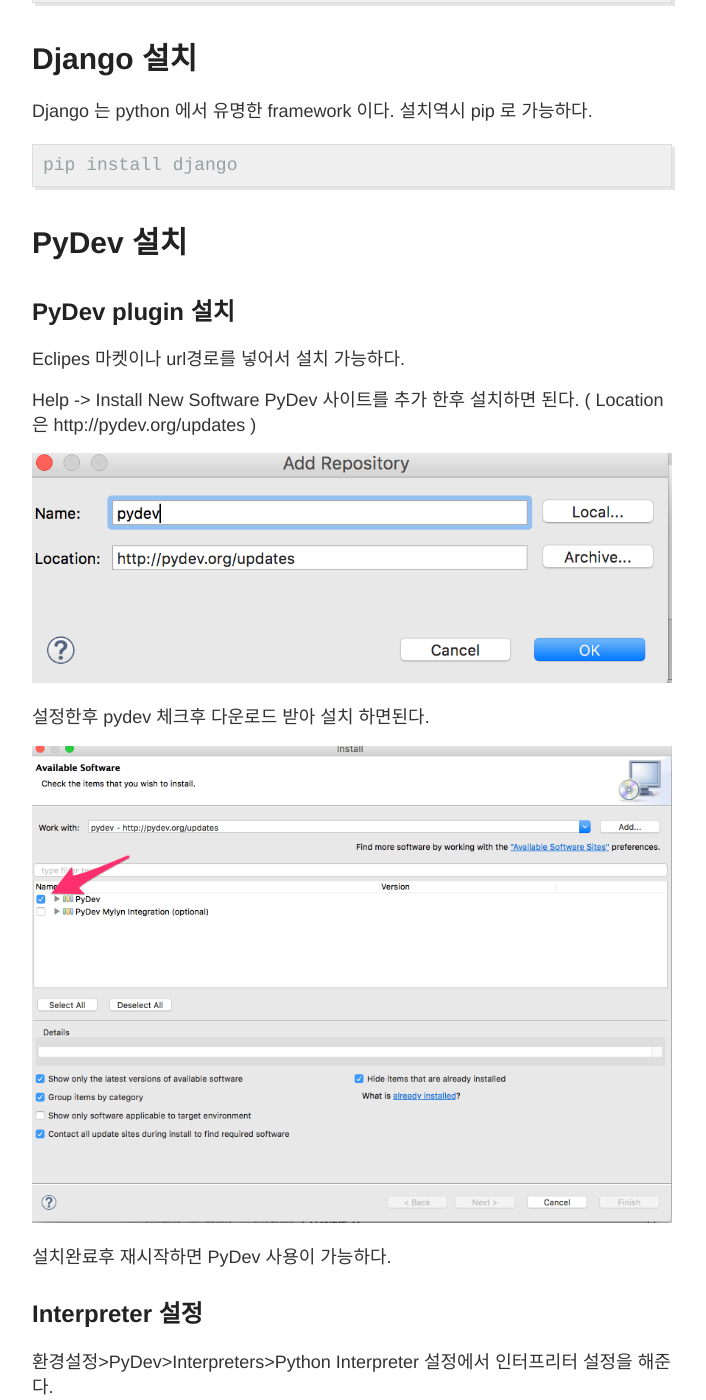
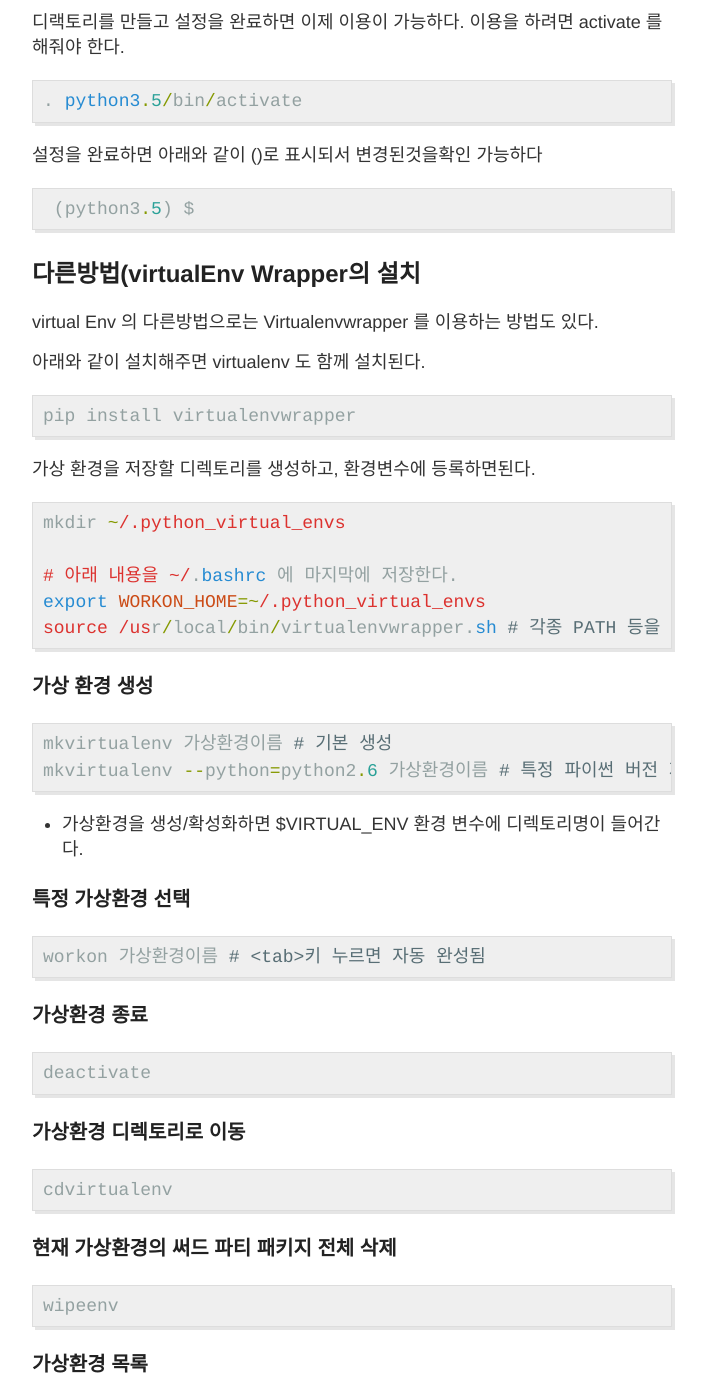
Before and after one commit to xmlangel/xmlangel.github.io, a Jekyll site: the page built from _posts/2017-08-12-pydev-setup.md, in a window 1280 px wide and 1400 px high, scrolled down 1477 px. Shown: the whole window, without its empty margins (288-994 px from the left). Built offline with Jekyll 4.4.1, drawn with Linux system fonts in a browser that asks for light colours; nearby versions of some CDN libraries; comment, search, counter and statistics services are not loaded; some of the changed text lies outside the part shown.

Commit message:
virtualenvwrapper 추가

```diff
--- a/_posts/2017-08-12-pydev-setup.md
+++ b/_posts/2017-08-12-pydev-setup.md
@@ -54,6 +54,75 @@ virtualenv --python=python3.5 python3.5
 {% highlight ruby %}
  (python3.5) $
 {% endhighlight %}
+## 다른방법(virtualEnv Wrapper의 설치
+virtual Env 의 다른방법으로는 Virtualenvwrapper 를 이용하는 방법도 있다.
+
+아래와 같이 설치해주면 virtualenv 도 함께 설치된다.
+
+{% highlight ruby %}
+pip install virtualenvwrapper
+{% endhighlight %}
+
+가상 환경을 저장할 디렉토리를 생성하고, 환경변수에 등록하면된다.
+
+{% highlight ruby %}
+
+mkdir ~/.python_virtual_envs
+
+# 아래 내용을 ~/.bashrc 에 마지막에 저장한다.
+export WORKON_HOME=~/.python_virtual_envs
+source /usr/local/bin/virtualenvwrapper.sh # 각종 PATH 등을 설정해줌.
+{% endhighlight %}
+
+### 가상 환경 생성
+{% highlight ruby %}
+mkvirtualenv 가상환경이름 # 기본 생성
+mkvirtualenv --python=python2.6 가상환경이름 # 특정 파이썬 버전 지정해서 생성
+{% endhighlight %}
+
+-  가상환경을 생성/확성화하면 $VIRTUAL_ENV 환경 변수에 디렉토리명이 들어간다.
+
+### 특정 가상환경 선택
+{% highlight ruby %}
+workon 가상환경이름 # <tab>키 누르면 자동 완성됨
+{% endhighlight %}
+
+### 가상환경 종료
+{% highlight ruby %}
+
+deactivate
+{% endhighlight %}
+
+### 가상환경 디렉토리로 이동
+{% highlight ruby %}
+
+cdvirtualenv
+{% endhighlight %}
+
+### 현재 가상환경의 써드 파티 패키지 전체 삭제
+{% highlight ruby %}
+
+wipeenv
+{% endhighlight %}
+
+### 가상환경 목록
+{% highlight ruby %}
+
+lsvirtualenv
+{% endhighlight %}
+
+### 가상환경 삭제
+{% highlight ruby %}
+
+rmvirtualenv
+{% endhighlight %}
+
+### 모든 가상환경에 대한 명령 실행
+{% highlight ruby %}
+
+# allvirtualenv command with arguments
+allvirtualenv pip install -U pip
+{% endhighlight %}
 
 # Django 설치
 Django 는 python 에서 유명한 framework 이다.
```
